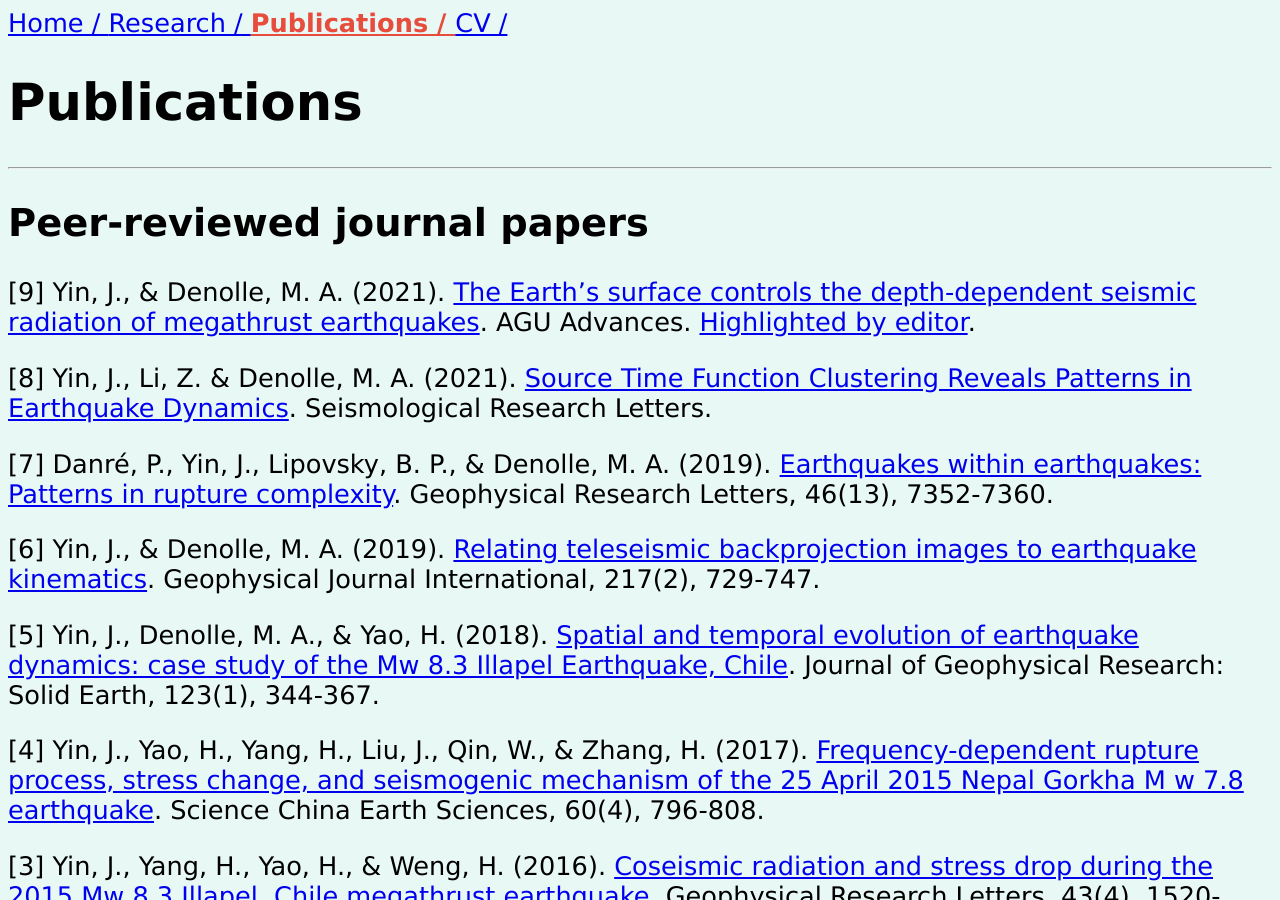
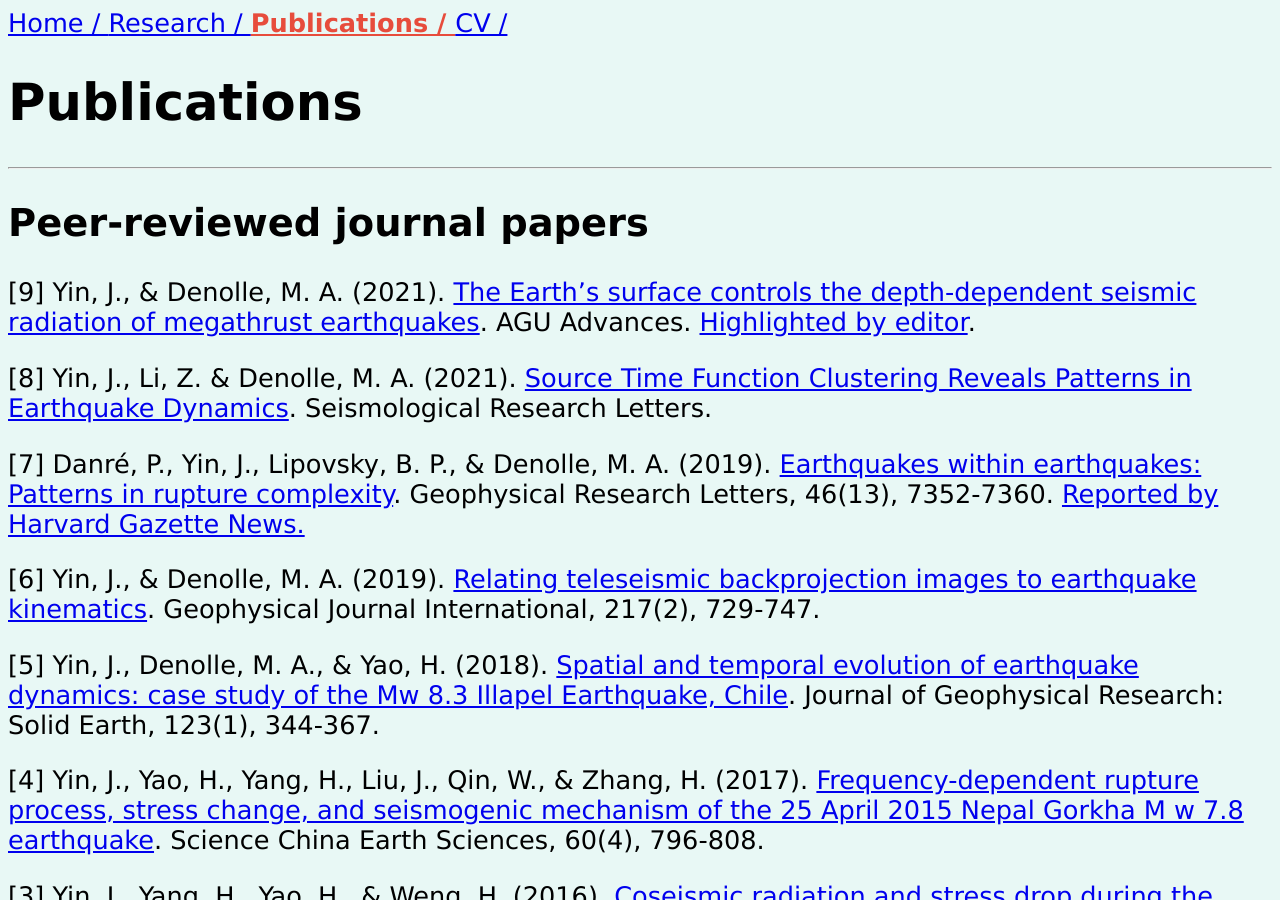
Before and after one commit to yinjiuxun/yinjiuxun.github.io, a Jekyll site: the page built from pages/publications.md, in a window 1280 px wide and 900 px high. Built offline with Jekyll 4.4.1, drawn with Linux system fonts in a browser that asks for light colours.

Commit message:
Update publications.md

```diff
--- a/pages/publications.md
+++ b/pages/publications.md
@@ -12,7 +12,7 @@ title: Publications
 
 [8] Yin, J., Li, Z. & Denolle, M. A. (2021). [Source Time Function Clustering Reveals Patterns in Earthquake Dynamics](https://pubs.geoscienceworld.org/ssa/srl/article/doi/10.1785/0220200403/595796/Source-Time-Function-Clustering-Reveals-Patterns). Seismological Research Letters.
 
-[7] Danré, P., Yin, J., Lipovsky, B. P., & Denolle, M. A. (2019). [Earthquakes within earthquakes: Patterns in rupture complexity](https://agupubs.onlinelibrary.wiley.com/doi/abs/10.1029/2019GL083093). Geophysical Research Letters, 46(13), 7352-7360.
+[7] Danré, P., Yin, J., Lipovsky, B. P., & Denolle, M. A. (2019). [Earthquakes within earthquakes: Patterns in rupture complexity](https://agupubs.onlinelibrary.wiley.com/doi/abs/10.1029/2019GL083093). Geophysical Research Letters, 46(13), 7352-7360. [Reported by Harvard Gazette News.](https://news.harvard.edu/gazette/story/2019/08/early-seismic-waves-hold-the-clue-to-the-power-of-the-main-temblor/)
 
 [6] Yin, J., & Denolle, M. A. (2019). [Relating teleseismic backprojection images to earthquake kinematics](https://academic.oup.com/gji/article-abstract/217/2/729/5301380). Geophysical Journal International, 217(2), 729-747.
 
```
